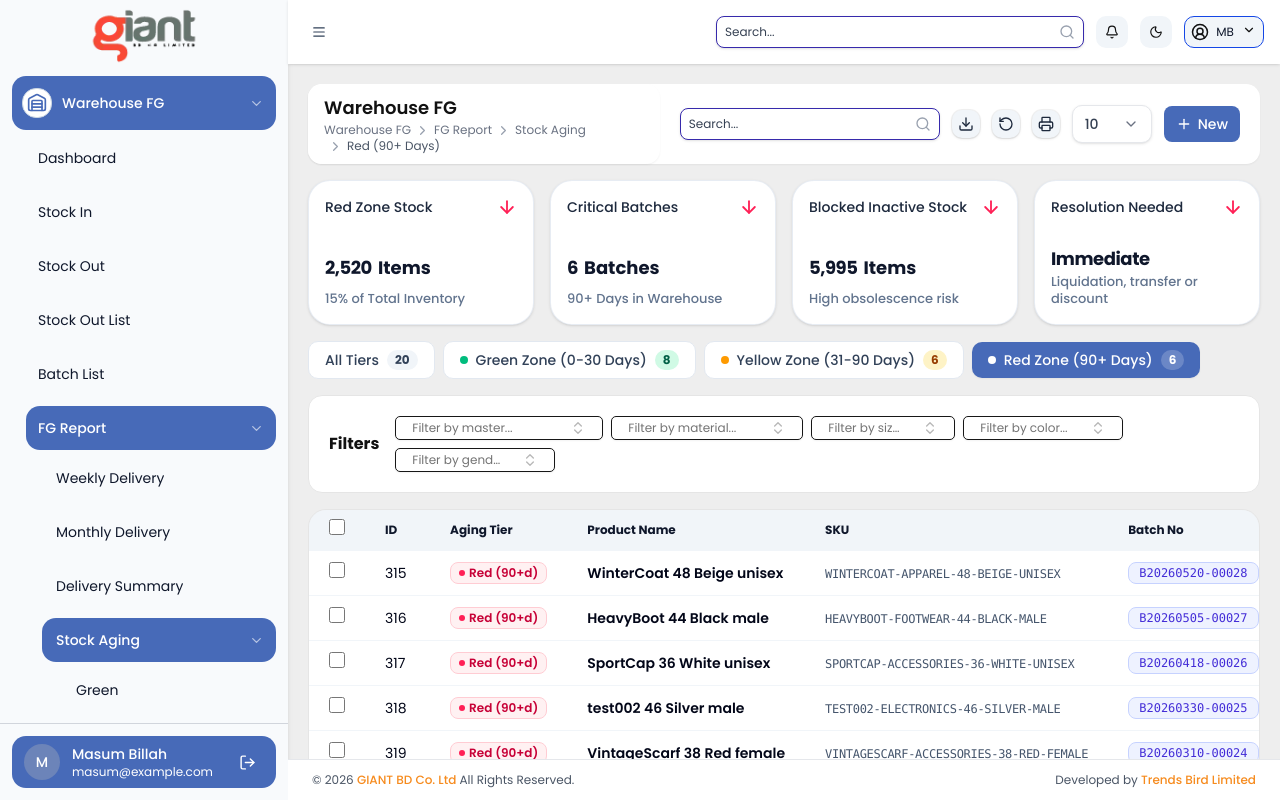
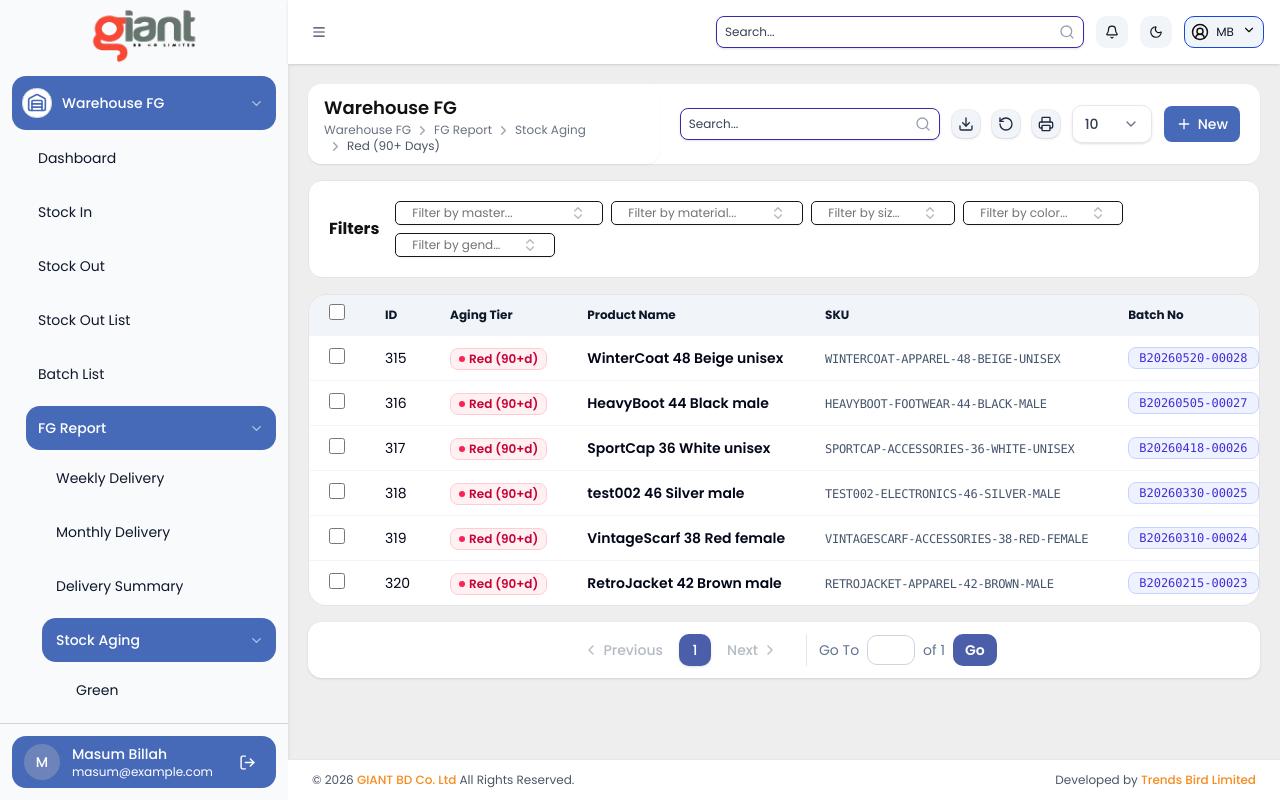
Before and after one commit to masumbillah06/giantbd, a Next.js app: page /inventory/fg-reports/stock-aging/red in a window 1280 px wide. Built offline with nearby package versions, Linux system fonts and the light colour scheme.

Commit message:
modified the pages

```diff
--- a/src/app/inventory/fg-reports/stock-aging/green/page.tsx
+++ b/src/app/inventory/fg-reports/stock-aging/green/page.tsx
@@ -6,13 +6,9 @@ import { Sidebar, type SidebarUser } from "@/components/sidebar/sidebar";
 import Breadcrumb from "@/components/ui/breadcrumbs/breadcrumb";
 import NavCh from "@/components/ui/nav-child";
 import FilterCard from "@/components/ui/filter-card";
-import StatCard from "@/components/ui/dashboard/stat-card";
 import StockAgingTable from "@/components/tables-1/stock-aging-table";
 import StockAgingTierTabs from "@/components/stock-aging/tier-tabs";
-import {
-  greenStockData,
-  getStockAgingSummary,
-} from "@/lib/product-data/stock-aging-data";
+import { greenStockData } from "@/lib/product-data/stock-aging-data";
 
 const user: SidebarUser = {
   name: "Masum Billah",
@@ -20,8 +16,6 @@ const user: SidebarUser = {
 };
 
 export default function StockAgingGreenPage() {
-  const summary = getStockAgingSummary();
-
   return (
     <div className="flex h-screen overflow-hidden bg-[var(--color-bg)] text-[var(--color-text)]">
       <Sidebar user={user} />
@@ -58,45 +52,6 @@ export default function StockAgingGreenPage() {
             </div>
           </div>
 
-          {/* ── KPI Stat Cards ── */}
-          <div className="mt-4 grid grid-cols-1 gap-4 sm:grid-cols-2 lg:grid-cols-4">
-            <StatCard
-              title="Green Zone Stock"
-              value={summary.green.stock.toLocaleString()}
-              unit="Items"
-              breakdown={`${summary.green.percentage}% of Total Inventory`}
-              trend="up"
-              trendColorClass="text-emerald-500"
-            />
-            <StatCard
-              title="Active Batches"
-              value={summary.green.count}
-              unit="Batches"
-              breakdown="Fresh & moving normally"
-              trend="up"
-              trendColorClass="text-emerald-500"
-            />
-            <StatCard
-              title="Average Stock Age"
-              value={summary.green.avgDays}
-              breakdown="Within 30-day freshness SLA"
-              trend="up"
-              trendColorClass="text-emerald-500"
-            />
-            <StatCard
-              title="Turnover Status"
-              value="Optimal"
-              breakdown="0 items past warning threshold"
-              trend="up"
-              trendColorClass="text-emerald-500"
-            />
-          </div>
-
-          {/* ── Tier Navigation Tabs ── */}
-          <div className="mt-4">
-            <StockAgingTierTabs />
-          </div>
-
           {/* ── Filter Card ── */}
           <div className="mt-4">
             <FilterCard />
--- a/src/app/inventory/fg-reports/stock-aging/page.tsx
+++ b/src/app/inventory/fg-reports/stock-aging/page.tsx
@@ -6,13 +6,9 @@ import { Sidebar, type SidebarUser } from "@/components/sidebar/sidebar";
 import Breadcrumb from "@/components/ui/breadcrumbs/breadcrumb";
 import NavCh from "@/components/ui/nav-child";
 import FilterCard from "@/components/ui/filter-card";
-import StatCard from "@/components/ui/dashboard/stat-card";
 import StockAgingTable from "@/components/tables-1/stock-aging-table";
 import StockAgingTierTabs from "@/components/stock-aging/tier-tabs";
-import {
-  stockAgingData,
-  getStockAgingSummary,
-} from "@/lib/product-data/stock-aging-data";
+import { stockAgingData } from "@/lib/product-data/stock-aging-data";
 
 const user: SidebarUser = {
   name: "Masum Billah",
@@ -20,8 +16,6 @@ const user: SidebarUser = {
 };
 
 export default function StockAgingOverviewPage() {
-  const summary = getStockAgingSummary();
-
   return (
     <div className="flex h-screen overflow-hidden bg-[var(--color-bg)] text-[var(--color-text)]">
       <Sidebar user={user} />
@@ -54,47 +48,6 @@ export default function StockAgingOverviewPage() {
             </div>
           </div>
 
-          {/* ── KPI Stat Cards ── */}
-          <div className="mt-4 grid grid-cols-1 gap-4 sm:grid-cols-2 lg:grid-cols-4">
-            <StatCard
-              title="Total FG Inventory"
-              value={summary.totalStock.toLocaleString()}
-              unit="Items"
-              breakdown={`${summary.totalItems} Active Batches`}
-              trend="up"
-              trendColorClass="text-[#476ab8]"
-            />
-            <StatCard
-              title="Green Zone (0-30 Days)"
-              value={summary.green.stock.toLocaleString()}
-              unit="Items"
-              breakdown={`${summary.green.count} Batches | ${summary.green.percentage}% of stock`}
-              trend="up"
-              trendColorClass="text-emerald-500"
-            />
-            <StatCard
-              title="Yellow Zone (31-90 Days)"
-              value={summary.yellow.stock.toLocaleString()}
-              unit="Items"
-              breakdown={`${summary.yellow.count} Batches | ${summary.yellow.percentage}% of stock`}
-              trend="neutral"
-              trendColorClass="text-amber-500"
-            />
-            <StatCard
-              title="Red Zone (90+ Days)"
-              value={summary.red.stock.toLocaleString()}
-              unit="Items"
-              breakdown={`${summary.red.count} Batches | Blocked: ${summary.totalBlocked}`}
-              trend="down"
-              trendColorClass="text-rose-500"
-            />
-          </div>
-
-          {/* ── Tier Navigation Tabs ── */}
-          <div className="mt-4">
-            <StockAgingTierTabs />
-          </div>
-
           {/* ── Filter Card ── */}
           <div className="mt-4">
             <FilterCard />
--- a/src/app/inventory/fg-reports/stock-aging/red/page.tsx
+++ b/src/app/inventory/fg-reports/stock-aging/red/page.tsx
@@ -6,13 +6,9 @@ import { Sidebar, type SidebarUser } from "@/components/sidebar/sidebar";
 import Breadcrumb from "@/components/ui/breadcrumbs/breadcrumb";
 import NavCh from "@/components/ui/nav-child";
 import FilterCard from "@/components/ui/filter-card";
-import StatCard from "@/components/ui/dashboard/stat-card";
 import StockAgingTable from "@/components/tables-1/stock-aging-table";
 import StockAgingTierTabs from "@/components/stock-aging/tier-tabs";
-import {
-  redStockData,
-  getStockAgingSummary,
-} from "@/lib/product-data/stock-aging-data";
+import { redStockData } from "@/lib/product-data/stock-aging-data";
 
 const user: SidebarUser = {
   name: "Masum Billah",
@@ -20,8 +16,6 @@ const user: SidebarUser = {
 };
 
 export default function StockAgingRedPage() {
-  const summary = getStockAgingSummary();
-
   return (
     <div className="flex h-screen overflow-hidden bg-[var(--color-bg)] text-[var(--color-text)]">
       <Sidebar user={user} />
@@ -58,46 +52,6 @@ export default function StockAgingRedPage() {
             </div>
           </div>
 
-          {/* ── KPI Stat Cards ── */}
-          <div className="mt-4 grid grid-cols-1 gap-4 sm:grid-cols-2 lg:grid-cols-4">
-            <StatCard
-              title="Red Zone Stock"
-              value={summary.red.stock.toLocaleString()}
-              unit="Items"
-              breakdown={`${summary.red.percentage}% of Total Inventory`}
-              trend="down"
-              trendColorClass="text-rose-500"
-            />
-            <StatCard
-              title="Critical Batches"
-              value={summary.red.count}
-              unit="Batches"
-              breakdown="90+ Days in Warehouse"
-              trend="down"
-              trendColorClass="text-rose-500"
-            />
-            <StatCard
-              title="Blocked Inactive Stock"
-              value={summary.totalBlocked.toLocaleString()}
-              unit="Items"
-              breakdown="High obsolescence risk"
-              trend="down"
-              trendColorClass="text-rose-500"
-            />
-            <StatCard
-              title="Resolution Needed"
-              value="Immediate"
-              breakdown="Liquidation, transfer or discount"
-              trend="down"
-              trendColorClass="text-rose-500"
-            />
-          </div>
-
-          {/* ── Tier Navigation Tabs ── */}
-          <div className="mt-4">
-            <StockAgingTierTabs />
-          </div>
-
           {/* ── Filter Card ── */}
           <div className="mt-4">
             <FilterCard />
--- a/src/app/inventory/fg-reports/stock-aging/yellow/page.tsx
+++ b/src/app/inventory/fg-reports/stock-aging/yellow/page.tsx
@@ -6,13 +6,9 @@ import { Sidebar, type SidebarUser } from "@/components/sidebar/sidebar";
 import Breadcrumb from "@/components/ui/breadcrumbs/breadcrumb";
 import NavCh from "@/components/ui/nav-child";
 import FilterCard from "@/components/ui/filter-card";
-import StatCard from "@/components/ui/dashboard/stat-card";
 import StockAgingTable from "@/components/tables-1/stock-aging-table";
 import StockAgingTierTabs from "@/components/stock-aging/tier-tabs";
-import {
-  yellowStockData,
-  getStockAgingSummary,
-} from "@/lib/product-data/stock-aging-data";
+import { yellowStockData } from "@/lib/product-data/stock-aging-data";
 
 const user: SidebarUser = {
   name: "Masum Billah",
@@ -20,8 +16,6 @@ const user: SidebarUser = {
 };
 
 export default function StockAgingYellowPage() {
-  const summary = getStockAgingSummary();
-
   return (
     <div className="flex h-screen overflow-hidden bg-[var(--color-bg)] text-[var(--color-text)]">
       <Sidebar user={user} />
@@ -57,46 +51,6 @@ export default function StockAgingYellowPage() {
               <NavCh />
             </div>
           </div>
-
-          {/* ── KPI Stat Cards ── */}
-          <div className="mt-4 grid grid-cols-1 gap-4 sm:grid-cols-2 lg:grid-cols-4">
-            <StatCard
-              title="Yellow Zone Stock"
-              value={summary.yellow.stock.toLocaleString()}
-              unit="Items"
-              breakdown={`${summary.yellow.percentage}% of Total Inventory`}
-              trend="neutral"
-              trendColorClass="text-amber-500"
-            />
-            <StatCard
-              title="Batches Under Watch"
-              value={summary.yellow.count}
-              unit="Batches"
-              breakdown="31 to 90 Days in Warehouse"
-              trend="down"
-              trendColorClass="text-amber-500"
-            />
-            <StatCard
-              title="Average Stock Age"
-              value={summary.yellow.avgDays}
-              breakdown="Velocity slowing down"
-              trend="down"
-              trendColorClass="text-amber-500"
-            />
-            <StatCard
-              title="Action Recommended"
-              value="Priority Sales"
-              breakdown="Allocate to upcoming requisitions"
-              trend="neutral"
-              trendColorClass="text-amber-500"
-            />
-          </div>
-
-          {/* ── Tier Navigation Tabs ── */}
-          <div className="mt-4">
-            <StockAgingTierTabs />
-          </div>
-
           {/* ── Filter Card ── */}
           <div className="mt-4">
             <FilterCard />
```
